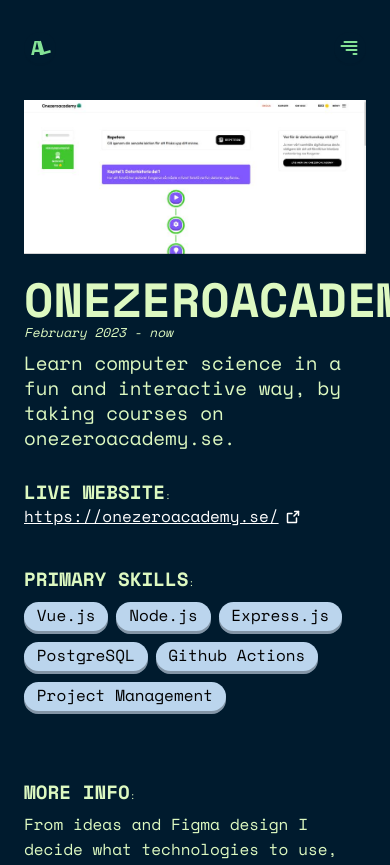
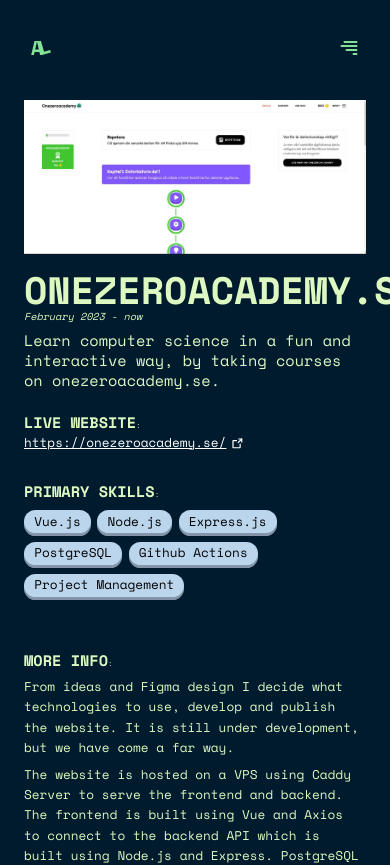
Before and after one commit to MXAnton/portfolio, a Vue app: page /project/1 in a window 390 px wide. Shown: the top 865 px of the page. Built offline with nearby package versions, Linux system fonts and the light colour scheme.

Commit message:
Made font size fluid responsive.c

```diff
--- a/src/assets/base.css
+++ b/src/assets/base.css
@@ -35,6 +35,25 @@
   scroll-behavior: smooth;
 }
 
+html {
+  font-size: calc(0.625rem + 0.4vw);
+}
+@media screen and (max-width: 1920px) {
+  html {
+    font-size: calc(0.625rem + 0.4vw);
+  }
+}
+@media screen and (max-width: 1440px) {
+  html {
+    font-size: calc(0.8rem + 0.2vw);
+  }
+}
+@media screen and (max-width: 479px) {
+  html {
+    font-size: calc(0.6rem + 0.8vw);
+  }
+}
+
 *,
 *::before,
 *::after {
@@ -49,7 +68,6 @@ body {
   background: var(--color-background);
   line-height: 1.6;
   font-family: 'Space Mono', monospace;
-  font-size: 16px;
   text-rendering: optimizeLegibility;
   -webkit-font-smoothing: antialiased;
   -moz-osx-font-smoothing: grayscale;
```
